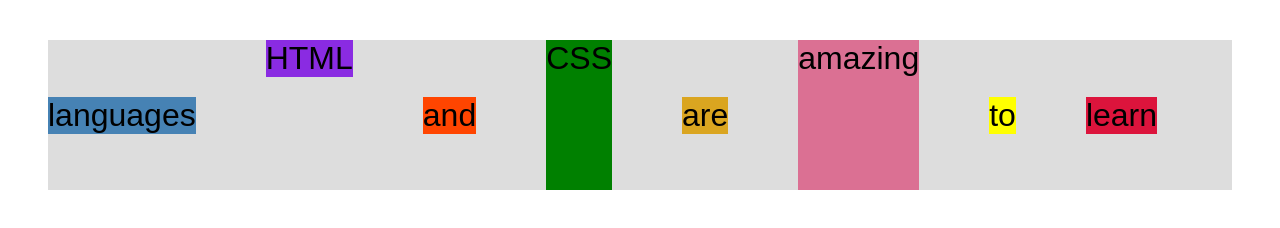
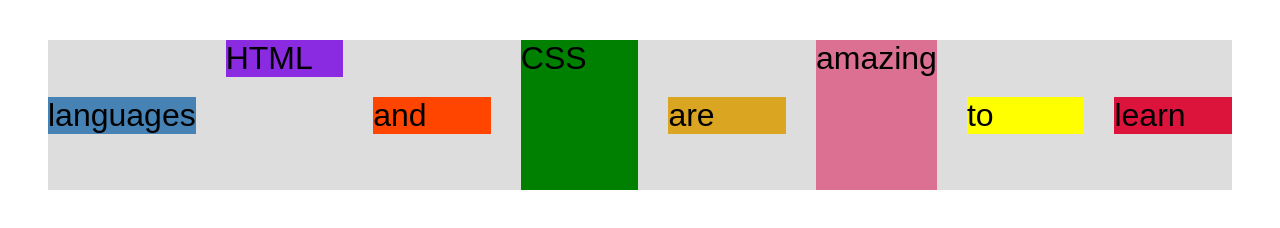
Before and after one commit to ghozlene/advanced-css, a plain HTML site: page flexbox.html in a window 1280 px wide. Drawn offline with Linux system fonts and the light colour scheme.

Commit message:
working with flex Prop

```diff
--- a/flexbox.html
+++ b/flexbox.html
@@ -49,14 +49,16 @@
             display: flex;
             align-items: center;
             justify-content: flex-start;
-            gap: 70px;
+            gap: 30px;
             /* FLEXBOX */
 
 
         }
 
         .el {
-
+            /*flex-basis: 500px;*/
+            /*flex-shrink: 0;*/
+            flex: 1;
             /*
         DEFAULTS:
         flex-grow: 0;
@@ -81,6 +83,7 @@
 
         .el--5 {
             align-self: stretch;
+
         }
 
 
```
